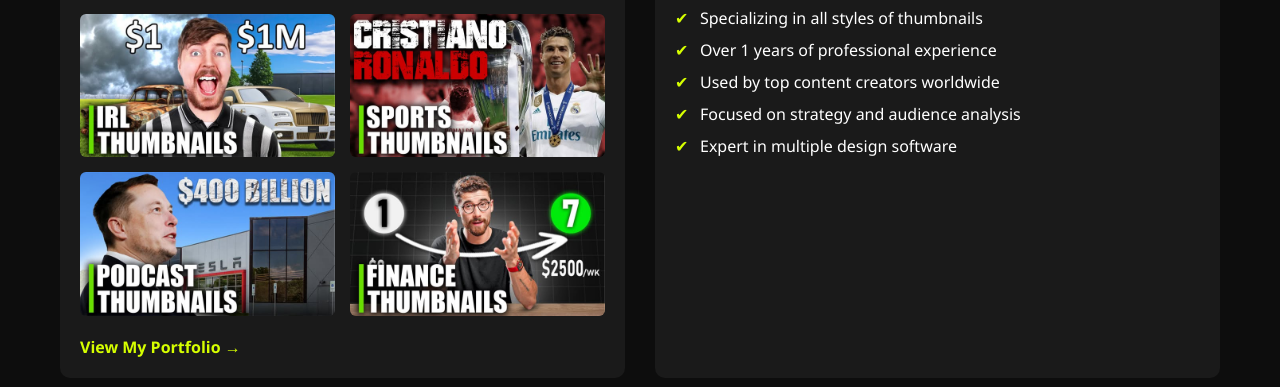
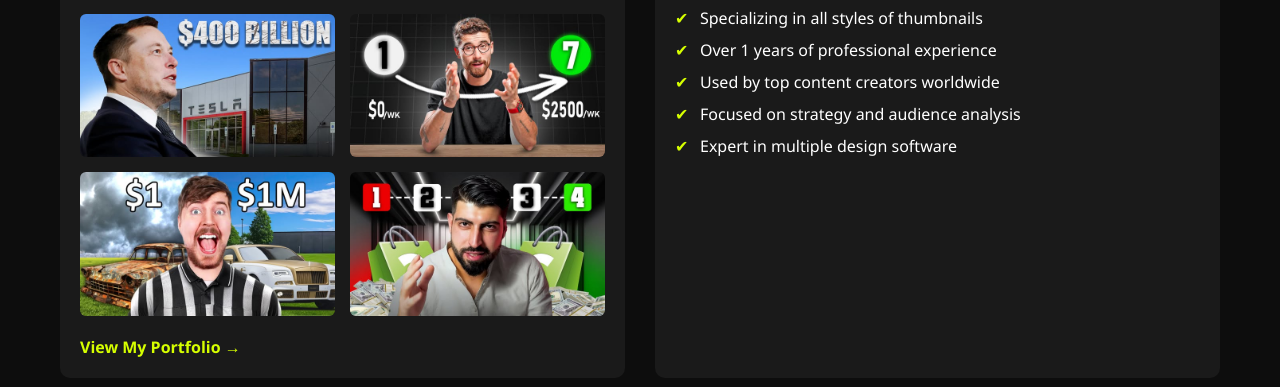
Before and after one commit to Gfx-X-Developer/saeed-portfolio, a plain HTML site: page about.html in a window 1280 px wide. Shown: the part 413-800 px from the top of the page. Drawn offline with Linux system fonts and the light colour scheme.

Commit message:
Add files via upload

```diff
--- a/about.html
+++ b/about.html
@@ -51,11 +51,11 @@
           Creating powerful visual content that drives engagement and clicks.
           My thumbnails have helped content creators increase their CTR by up to 40%.
         </p>
-        <div class="heraaa-3333-thumbnails">
-          <img  src="495047026_1636546160362279_8649208066429151396_n.jpg"  alt="Thumbnail 1" />
-          <img src="494575273_672258392400403_2592758039124280353_n.jpg" alt="Thumbnail 2" />
-          <img src="496623663_666289179520230_6524314579998902665_n.jpg" alt="Thumbnail 3" />
-          <img src="496624534_1029542932055100_7330623142691143405_n.jpg" alt="Thumbnail 4" />
+       <div class="heraaa-3333-thumbnails">
+          <img  src="494574238_1010910507845955_6822827640246768168_n.jpg"  alt="Thumbnail 1" />
+          <img src="494575358_1491887298458738_536930753232151753_n.jpg" alt="Thumbnail 2" />
+          <img src="494576965_1913028102851011_7928952704613052223_n.jpg" alt="Thumbnail 3" />
+          <img src="495046611_1373953863747563_8393801063095916128_n.jpg" alt="Thumbnail 4" />
         </div>
         <a class="heraaa-3333-link" href="work.html">View My Portfolio →</a>
       </div>
```
Also changed, not shown: index.html (+4 -4 lines), 494574238_1010910507845955_6822827640246768168_n.jpg (added), 494575358_1491887298458738_536930753232151753_n.jpg (added), 494576965_1913028102851011_7928952704613052223_n.jpg (added), 495046611_1373953863747563_8393801063095916128_n.jpg (added).
